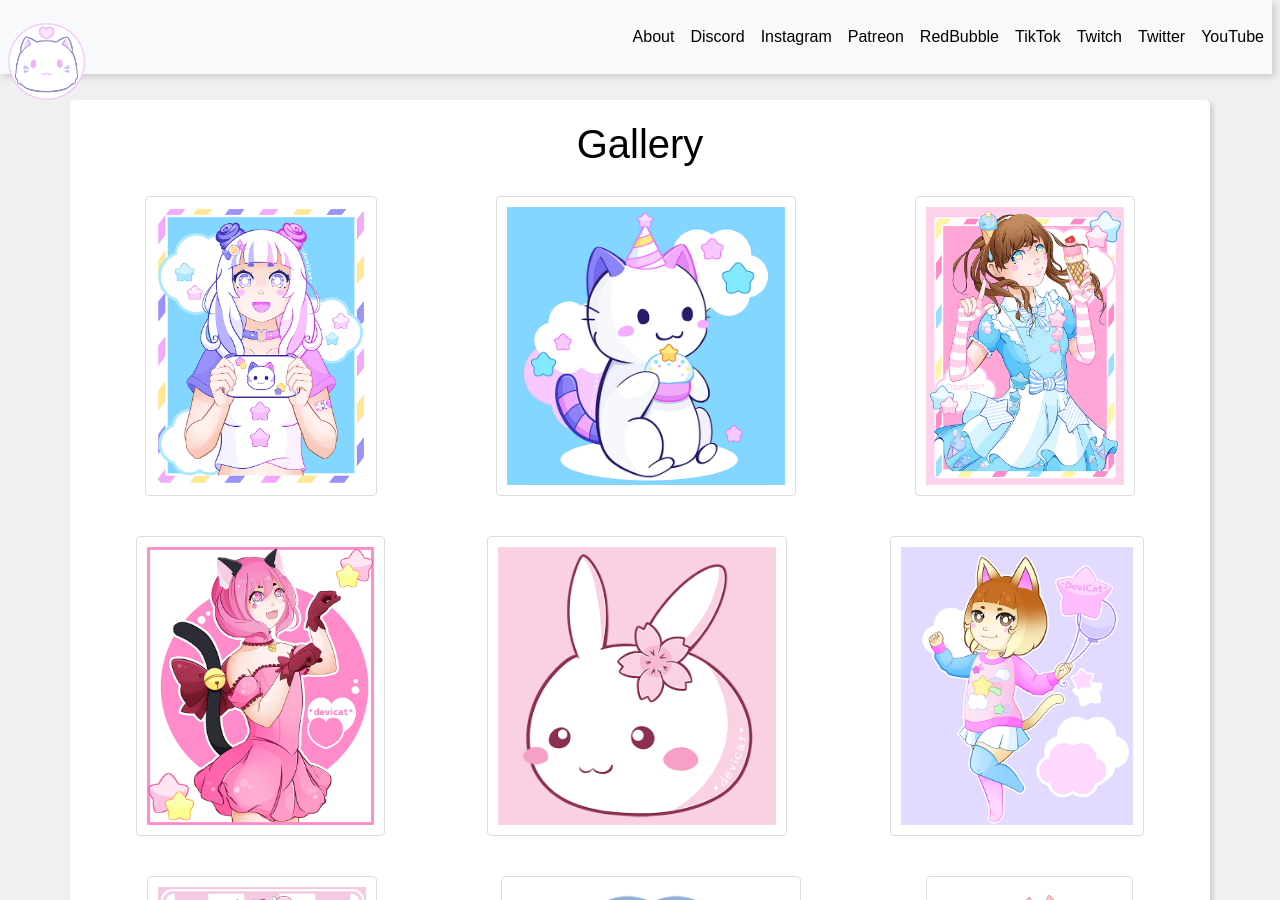
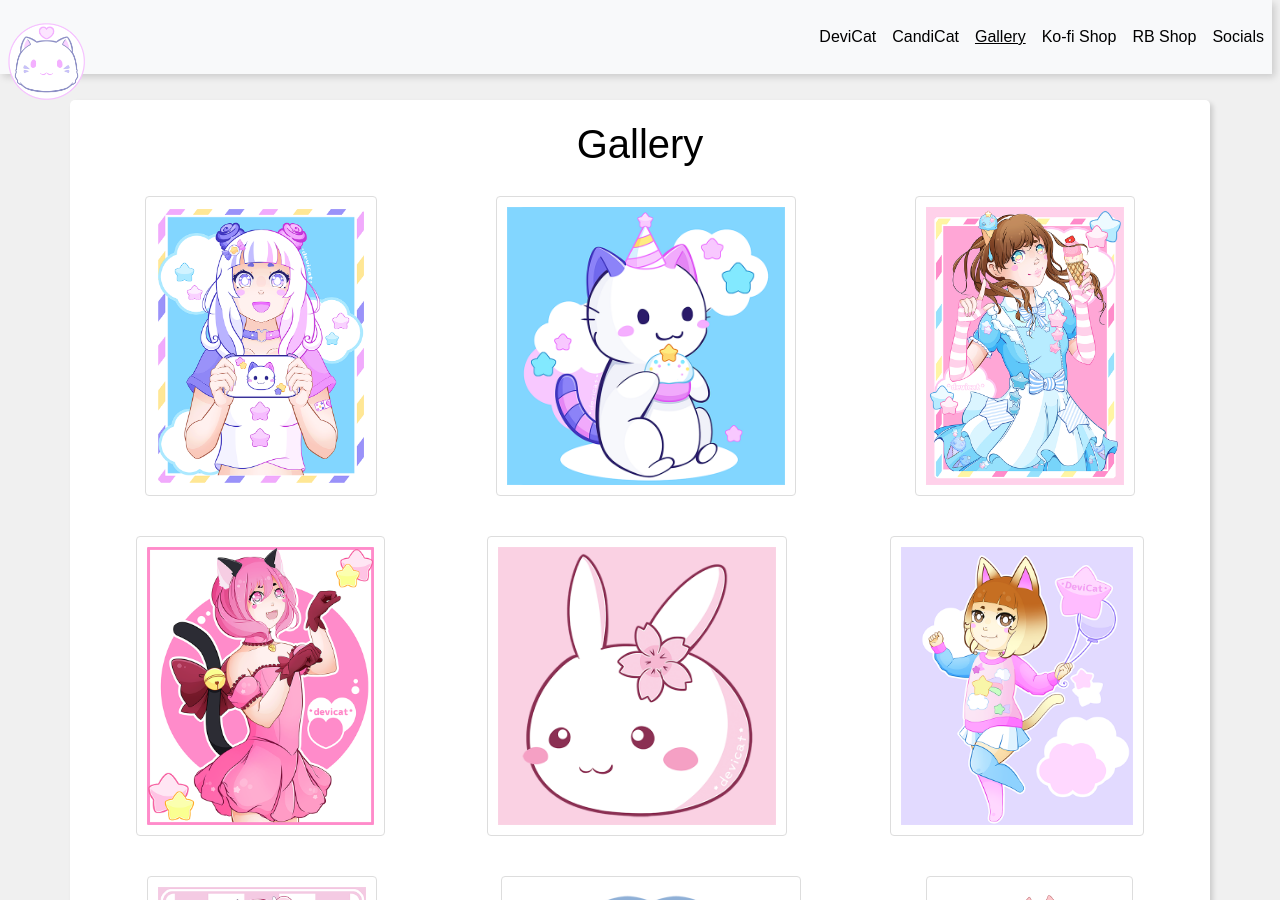
Before and after one commit to DeviCatOutlet/devicatoutlet.github.io, a Jekyll site: the page built from gallery.md, in a window 1280 px wide and 900 px high. Built offline with Jekyll 4.4.1, drawn with Linux system fonts in a browser that asks for light colours; our own code applies the rules of GitHub Pages for plain Markdown files.

Commit message:
Navigation
Update links in navigation.

```diff
--- a/_config.yml
+++ b/_config.yml
@@ -1,11 +1,8 @@
 nav:
 
-- About: https://devicatoutlet.com/about
-- Discord: https://discord.gg/devicat
-- Instagram: https://instagram.com/devicatoutlet
-- Patreon: https://patreon.com/devicatoutlet
-- RedBubble: https://devicatoutlet.redbubble.com
-- TikTok: https://www.tiktok.com/@devicatoutlet
-- Twitch: https://twitch.tv/devicat
-- Twitter: https://twitter.com/devicatoutlet
-- YouTube: https://youtube.com/c/devicatoutlet
+- DeviCat: https://devicatoutlet.com/about
+- CandiCat: https://devicatoutlet.com/about
+- Gallery: https://devicatoutlet.com/gallery
+- Ko-fi Shop: https://devicatoutlet.com/socials
+- RB Shop: https://devicatoutlet.redbubble.com
+- Socials: https://devicatoutlet.com/socials
```
